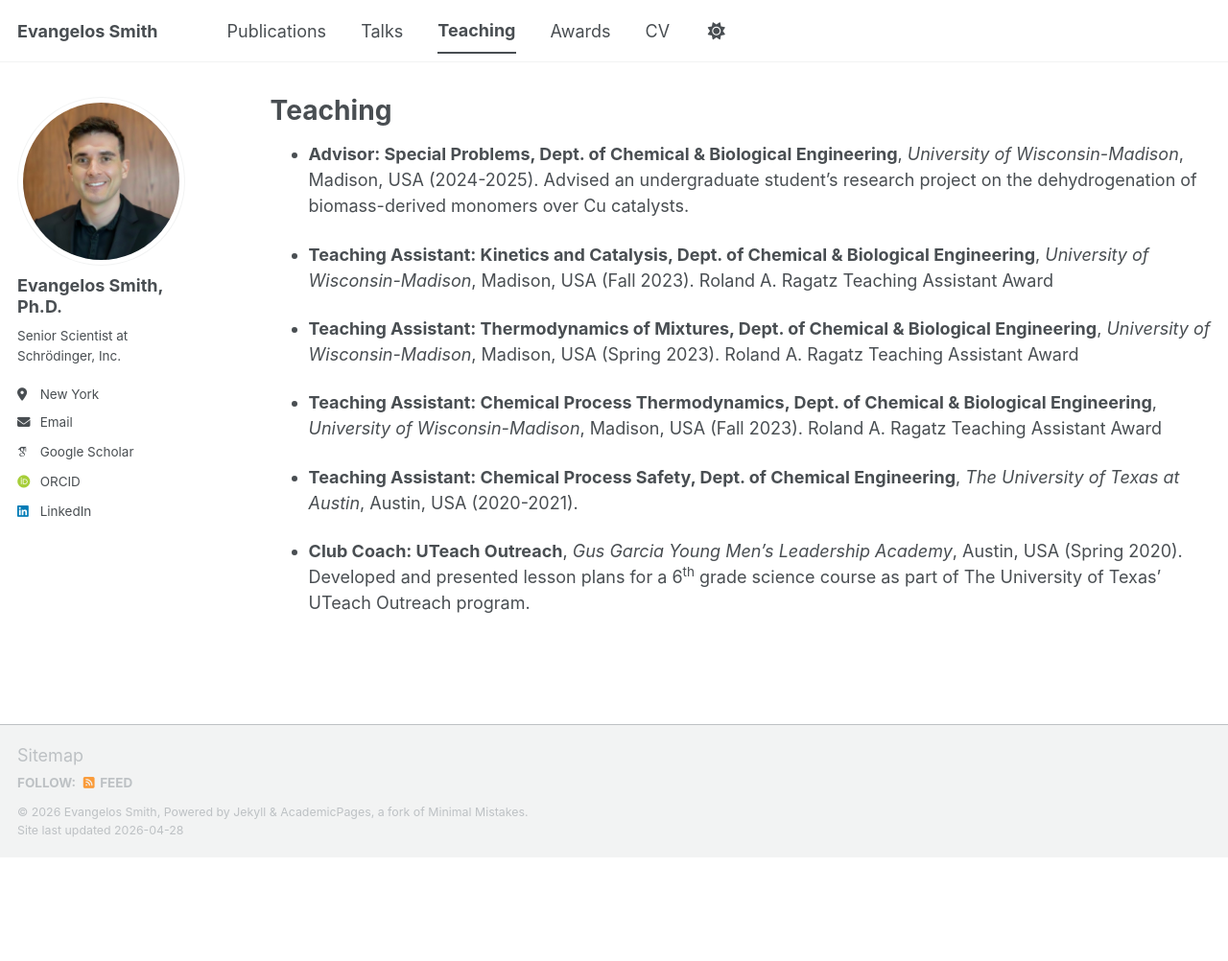
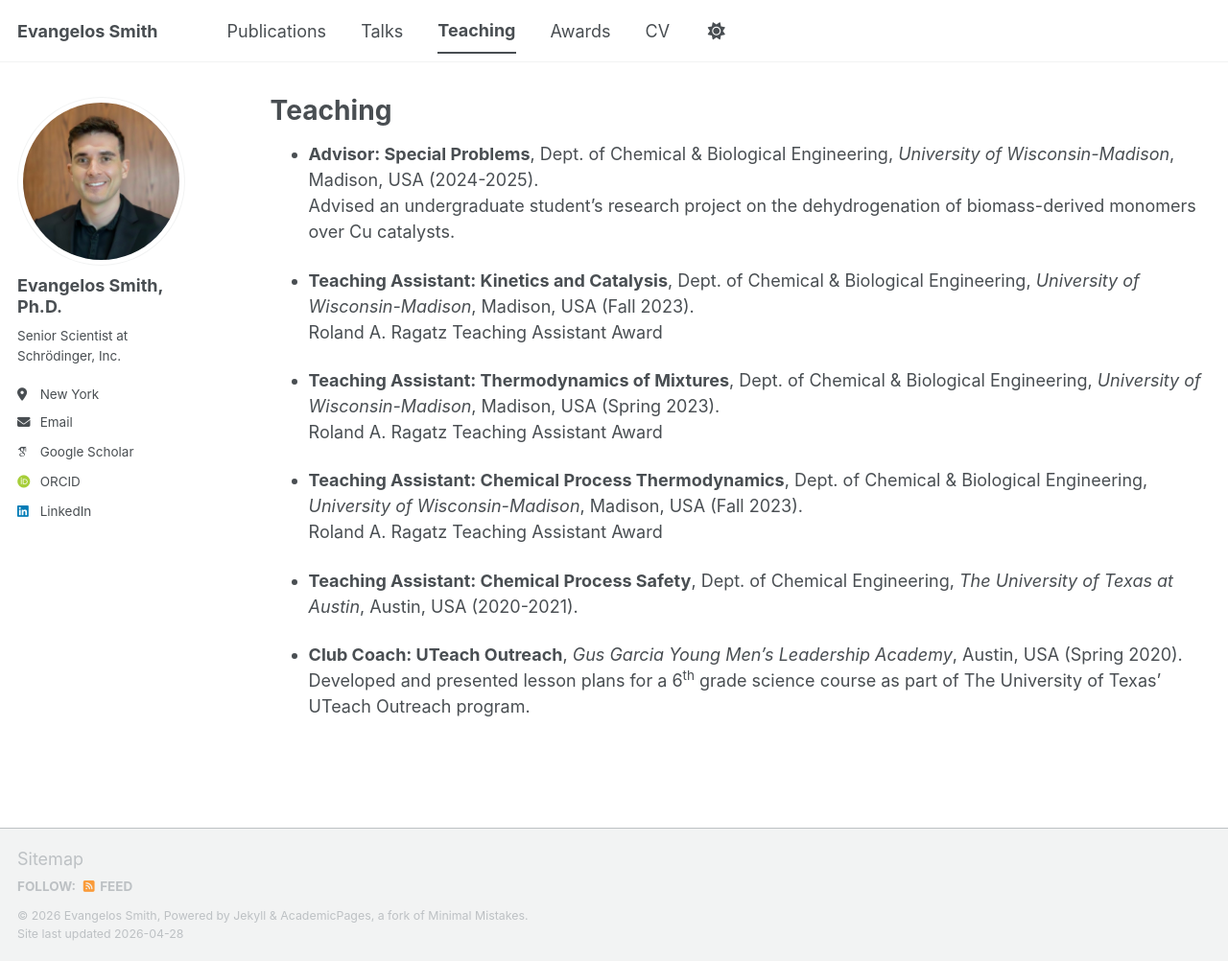
Before and after one commit to evangelossmith/evangelossmith.github.io, a Jekyll site: the page built from _pages/teaching.md, in a window 1280 px wide and 1002 px high. Shown: the whole window at 96% size. Built offline with Jekyll 4.4.1, drawn with Linux system fonts in a browser that asks for light colours; some web fonts are replaced; a script bundle is joined from its source files by our own code; library files that are not in the unit come from our copies.

```diff
--- a/_pages/teaching.md
+++ b/_pages/teaching.md
@@ -5,19 +5,19 @@ permalink: /teaching/
 author_profile: true
 ---
 
-- **Advisor: Special Problems, Dept. of Chemical & Biological Engineering**, *University of Wisconsin-Madison*, Madison, USA (2024-2025).
-Advised an undergraduate student's research project on the dehydrogenation of biomass-derived monomers over Cu catalysts.
+- **Advisor: Special Problems**, Dept. of Chemical & Biological Engineering, *University of Wisconsin-Madison*, Madison, USA (2024-2025).
+<br>Advised an undergraduate student's research project on the dehydrogenation of biomass-derived monomers over Cu catalysts.
 
-- **Teaching Assistant: Kinetics and Catalysis, Dept. of Chemical & Biological Engineering**, *University of Wisconsin-Madison*, Madison, USA (Fall 2023).
-Roland A. Ragatz Teaching Assistant Award
+- **Teaching Assistant: Kinetics and Catalysis**, Dept. of Chemical & Biological Engineering, *University of Wisconsin-Madison*, Madison, USA (Fall 2023).
+<br>Roland A. Ragatz Teaching Assistant Award
 
-- **Teaching Assistant: Thermodynamics of Mixtures, Dept. of Chemical & Biological Engineering**, *University of Wisconsin-Madison*, Madison, USA (Spring 2023).
-Roland A. Ragatz Teaching Assistant Award
+- **Teaching Assistant: Thermodynamics of Mixtures**, Dept. of Chemical & Biological Engineering, *University of Wisconsin-Madison*, Madison, USA (Spring 2023).
+<br>Roland A. Ragatz Teaching Assistant Award
 
-- **Teaching Assistant: Chemical Process Thermodynamics, Dept. of Chemical & Biological Engineering**, *University of Wisconsin-Madison*, Madison, USA (Fall 2023).
-Roland A. Ragatz Teaching Assistant Award
+- **Teaching Assistant: Chemical Process Thermodynamics**, Dept. of Chemical & Biological Engineering, *University of Wisconsin-Madison*, Madison, USA (Fall 2023).
+<br>Roland A. Ragatz Teaching Assistant Award
 
-- **Teaching Assistant: Chemical Process Safety, Dept. of Chemical Engineering**, *The University of Texas at Austin*, Austin, USA (2020-2021).
+- **Teaching Assistant: Chemical Process Safety**, Dept. of Chemical Engineering, *The University of Texas at Austin*, Austin, USA (2020-2021).
 
 - **Club Coach: UTeach Outreach**, *Gus Garcia Young Men’s Leadership Academy*, Austin, USA (Spring 2020).
-Developed and presented lesson plans for a 6<sup>th</sup> grade science course as part of The University of Texas' UTeach Outreach program.
+<br>Developed and presented lesson plans for a 6<sup>th</sup> grade science course as part of The University of Texas' UTeach Outreach program.
```
